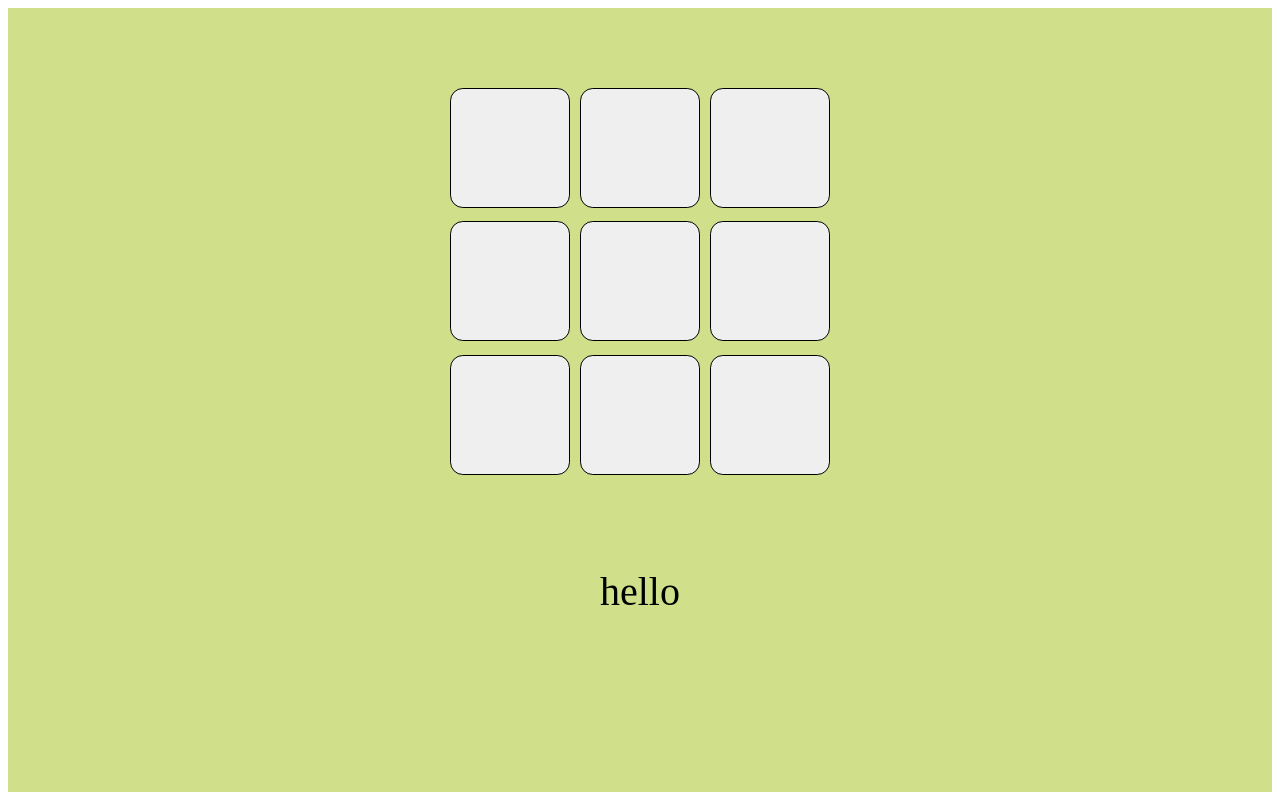
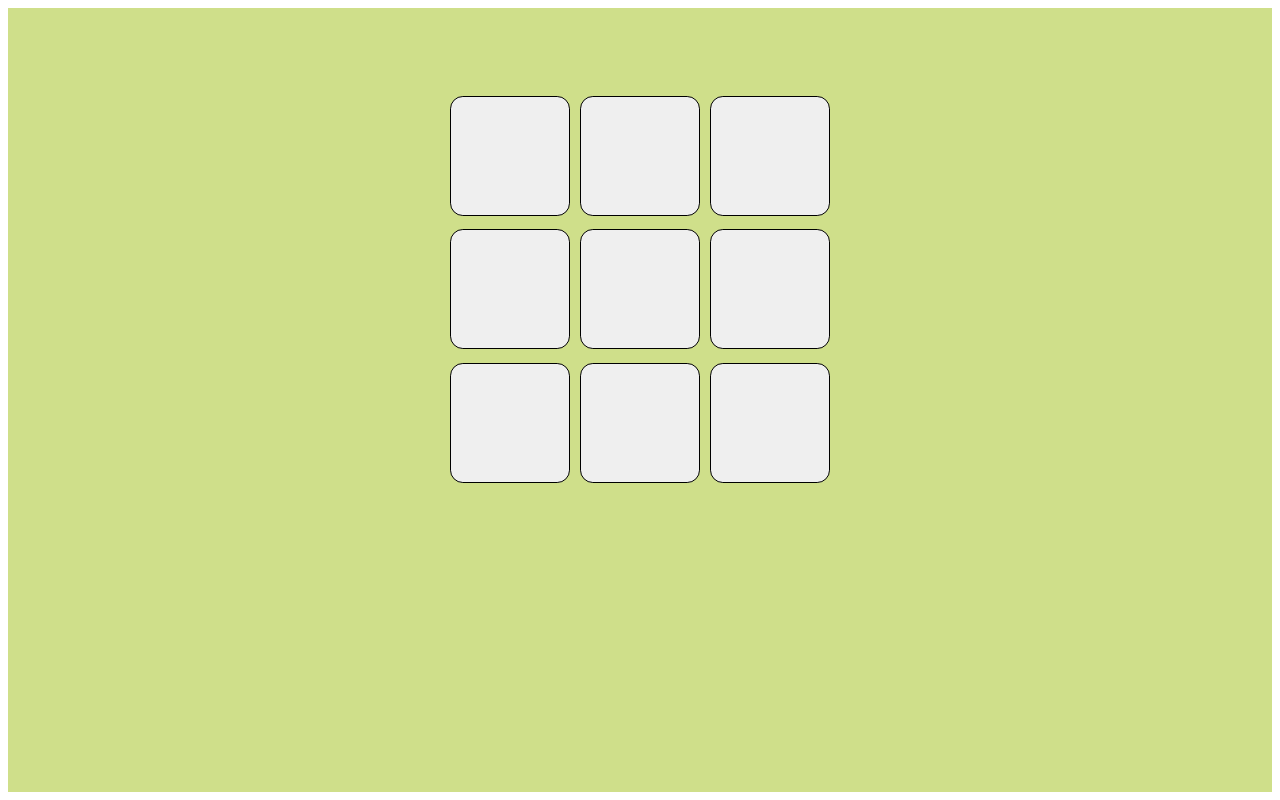
Before and after one commit to ChinmoyMandal-Tech/Tic-Tac-Toi-usingReact, a React (Vite) app: page / in a window 1280 px wide. Built offline with nearby package versions, Linux system fonts and the light colour scheme.

Commit message:
add function of DisplayWin contener

```diff
--- a/src/App.jsx
+++ b/src/App.jsx
@@ -20,6 +20,7 @@ function App() {
     [0, 3, 6]]
   const [newButton, setnewButton] = useState(0)
   const [player, setplayer] = useState("X")
+  const [gameResult, setgameResult] = useState('');
 
 
   const OnClickBox = (item) => {
@@ -41,6 +42,7 @@ function App() {
       const [a, b, c] = winer[i];
       if (newContext[a] && newContext[a] === newContext[b] && newContext[b] === newContext[c]) {
         console.log(`Winner: ${newContext[a]}`);
+        setgameResult(newContext[a])
         setallButton('1');
         setnewButton(1);
         return;
@@ -49,6 +51,7 @@ function App() {
 
     if (newCount === 9) {
       console.log("Draw");
+      setgameResult("Draw")
       setnewButton(1);
     }
 
@@ -60,6 +63,7 @@ function App() {
     setallButton('')
     setnewButton(0)
     setCount(0);
+    setgameResult('')
     let i
     for (i = 0; i < 9; i++) {
       boxContex[i] = ''
@@ -80,7 +84,7 @@ function App() {
         />)}
       </div>
     </div>
-    <DispayWin />
+    {gameResult.length >= 1 &&<DispayWin gameResult={gameResult} />}
     {newButton === 1 && <button className={styles.newbutton} onClick={() => newGame()}>New Game</button>}
   </center>
   )
--- a/src/App.module.css
+++ b/src/App.module.css
@@ -7,7 +7,8 @@
     justify-content: space-evenly;
 }
 .display{
-    height: 70vh;
+    padding-top: min(6vw, 6vh);
+    height: 60vh;
     display: flex;
     justify-content: center;
     align-items: center;
--- a/src/DisplayWin.jsx
+++ b/src/DisplayWin.jsx
@@ -1,8 +1,8 @@
 import styles from './DisplayWin.module.css'
-function DispayWin() {
+function DispayWin({gameResult}) {
 
     return <div className={styles.win}>
-    hello
+        {(gameResult.length===1) ? `winer is ${gameResult}` : `Game is Draw`}
     </div>
 
 }
--- a/src/DisplayWin.module.css
+++ b/src/DisplayWin.module.css
@@ -1,5 +1,6 @@
 .win{
     height: min(10vw, 10vh);
-    width: min(10vw, 10vh);
-    font-size: min(5vw, 5vh);
+    /* width: min(10vw, 10vh); */
+    font-size: min(7vw, 7vh);
+    padding-bottom: min(4vw, 4vh);
 }
```
